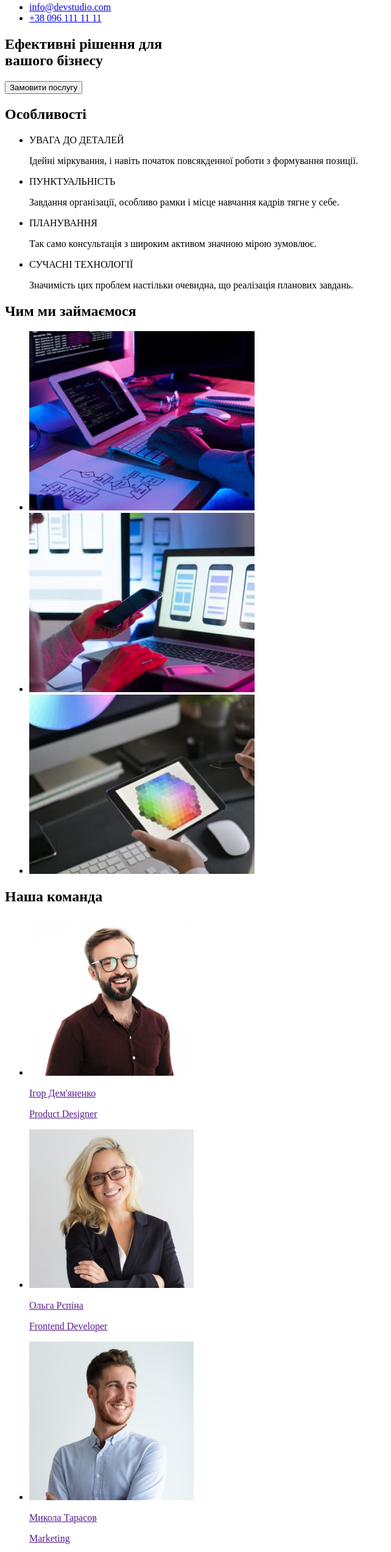
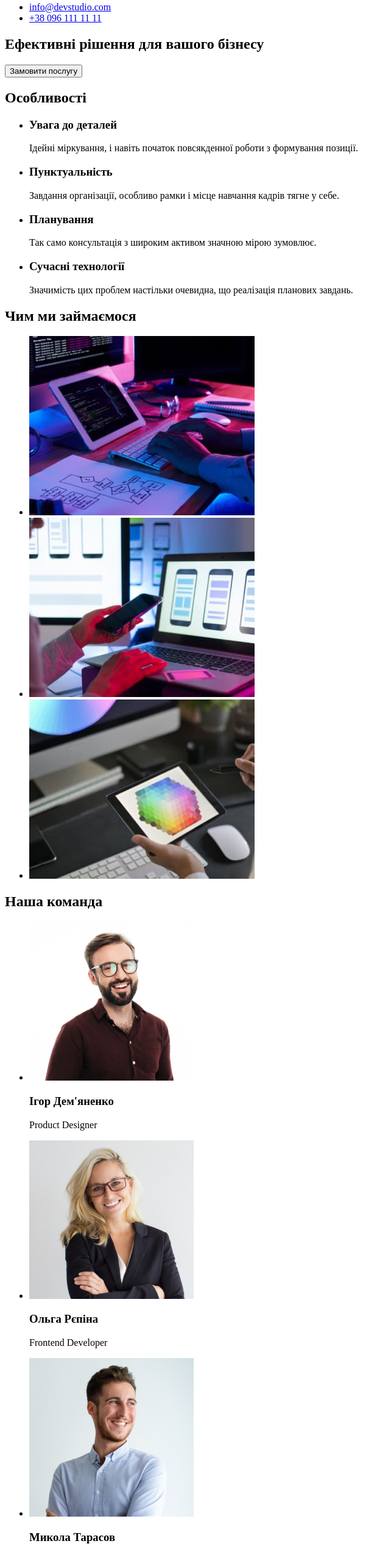
Before and after one commit to NYarovenko/goit-markup-hw-01, a plain HTML site: page index.html in a window 1280 px wide. Shown: the part 109-2654 px from the top of the page at 61% size, without its empty margins (0-642 px from the left). Drawn offline with Linux system fonts and the light colour scheme.

Commit message:
Update index.html
правки до дз-1

```diff
--- a/index.html
+++ b/index.html
@@ -29,38 +29,37 @@
       <div>
         <section class="hero">
           <h1>
-            Ефективні рішення для <br>
-            вашого бізнесу
+            Ефективні рішення для вашого бізнесу
           </h1>
           <button type="button">Замовити послугу</button>
         </section>
       </div>
       <!-- section Особливості  -->
-      <section class="Features">
+      <section class="features">
         <h2>Особливості</h2> <!-- закоментім в CSS -->
         <ul>
           <li>
-            <p>УВАГА ДО ДЕТАЛЕЙ</p>
+            <h3>Увага до деталей</h3>
             <p>
               Ідейні міркування, і навіть початок повсякденної роботи з
               формування позиції.
             </p>
           </li>
           <li>
-            <p>ПУНКТУАЛЬНІСТЬ</p>
+            <h3>Пунктуальність</h3>
             <p>
               Завдання організації, особливо рамки і місце навчання кадрів тягне
               у себе.
             </p>
           </li>
           <li>
-            <p>ПЛАНУВАННЯ</p>
+            <h3>Планування</h3>
             <p>
               Так само консультація з широким активом значною мірою зумовлює.
             </p>
           </li>
           <li>
-            <p>СУЧАСНІ ТЕХНОЛОГІЇ</p>
+            <h3>Сучасні технології</h3>
             <p>
               Значимість цих проблем настільки очевидна, що реалізація планових
               завдань.
@@ -73,28 +72,22 @@
         <h2>Чим ми займаємося</h2>
         <ul>
           <li>
-            <a href="">
               <img
                 src="./images/box-1.jpg"
                 alt="планування роботи"
                 width="370">
-            </a>
           </li>
           <li>
-            <a href="">
               <img
                 src="./images/box-2.jpg"
                 alt="реалізація проекту"
                 width="370">
-            </a>
           </li>
           <li>
-            <a href="">
               <img
                 src="./images/box-3.jpg"
                 alt="тестування готового продукту"
                 width="370">
-            </a>
           </li>
         </ul>
       </section>
@@ -103,32 +96,24 @@
         <h2>Наша команда</h2>
         <ul>
           <li>
-            <a href="">
               <img src="./images/img-1.jpg" alt="Ігор Дем'яненко" width="270" >
-              <p>Ігор Дем'яненко</p>
+              <h3>Ігор Дем'яненко</h3>
               <p>Product Designer</p>
-            </a>
           </li>
           <li>
-            <a href="">
               <img src="./images/img-2.jpg" alt="Ольга Рєпіна" width="270" >
-              <p>Ольга Рєпіна</p>
+              <h3>Ольга Рєпіна</h3>
               <p>Frontend Developer</p>
-            </a>
           </li>
           <li>
-            <a href="">
               <img src="./images/img-3.jpg" alt="Микола Тарасов" width="270" >
-              <p>Микола Тарасов</p>
+              <h3>Микола Тарасов</h3>
               <p>Marketing</p>
-            </a>
           </li>
           <li>
-            <a href="">
               <img src="./images/img-4.jpg" alt="Михайло Єрмаков" width="270" >
-              <p>Михайло Єрмаков</p>
+              <h3>Михайло Єрмаков</h3>
               <p>UI Designer</p>
-            </a>
           </li>
         </ul>
       </section>
```
